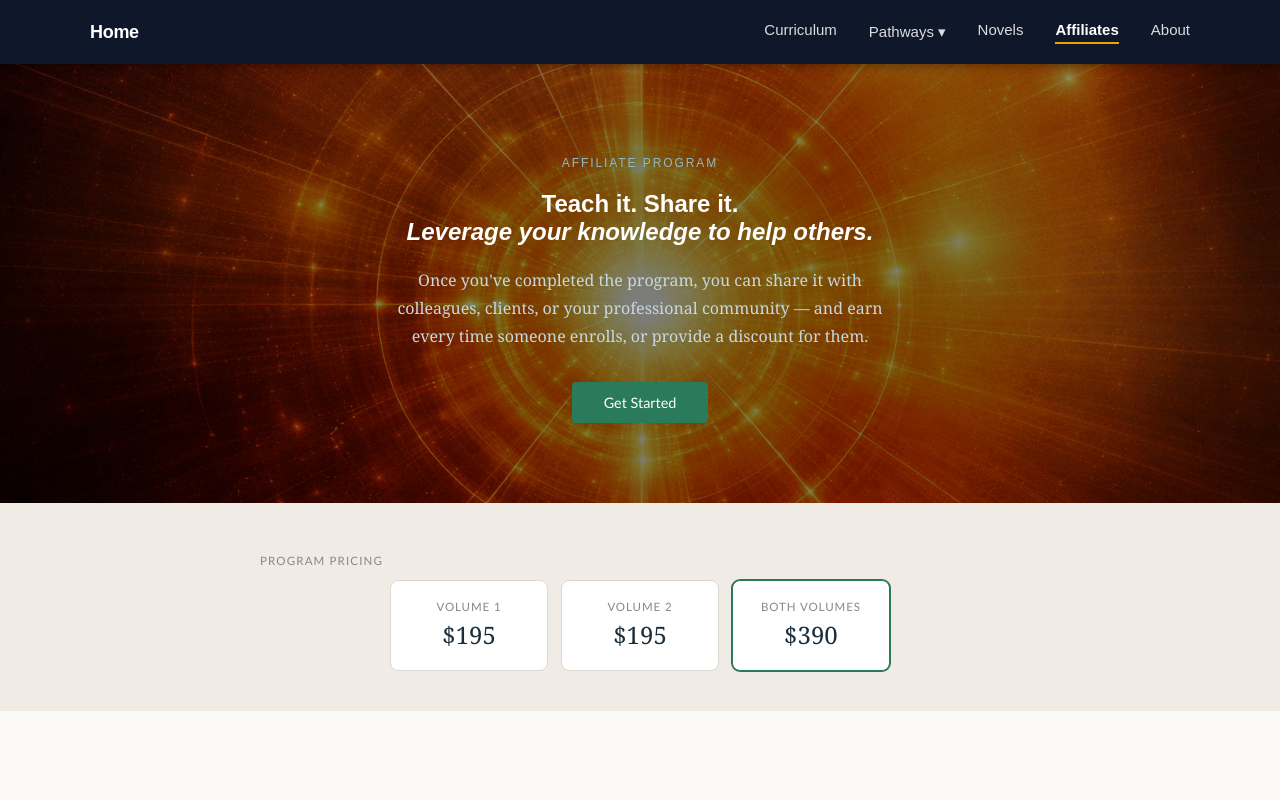
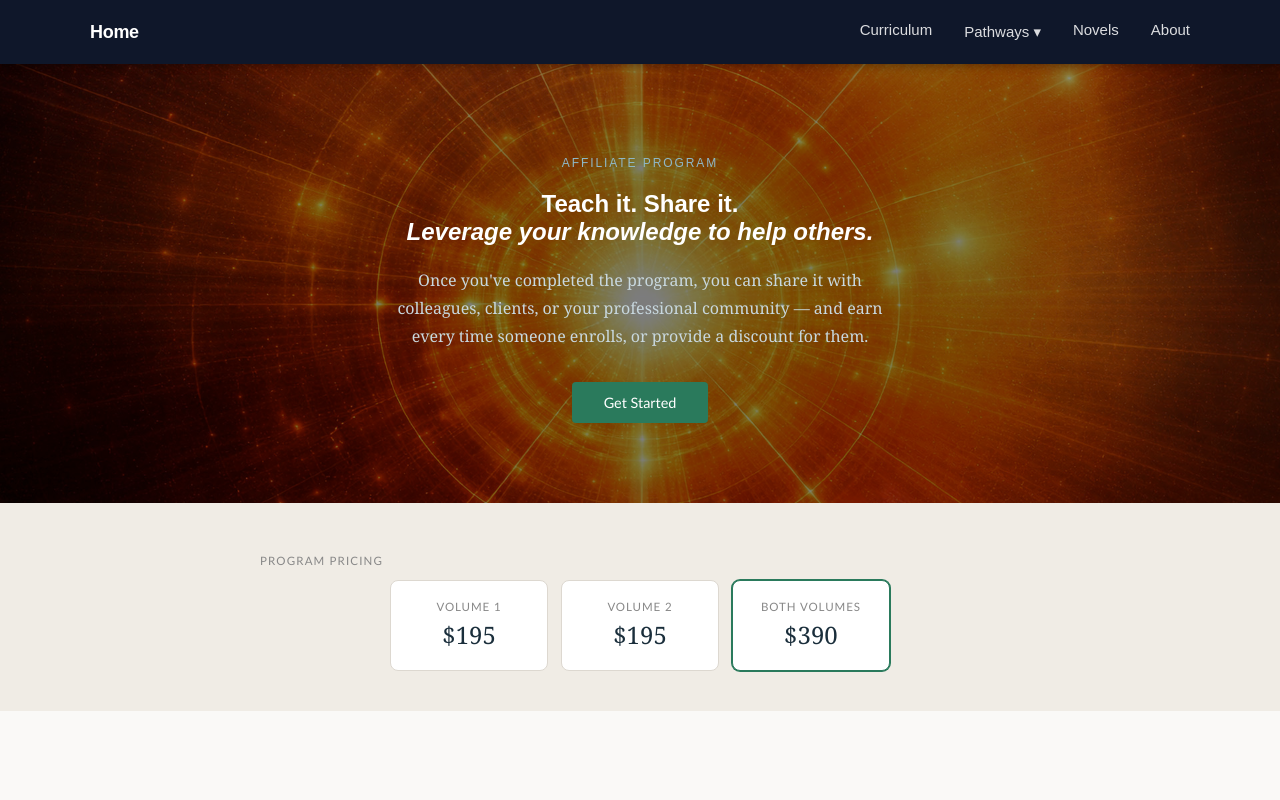
Before and after one commit to Suchocki88/UnderstandingAI.ai, a Next.js app: page /affiliate in a window 1280 px wide. Shown: the top 800 px of the page. Built offline with nearby package versions, Linux system fonts and the light colour scheme.

Commit message:
Update layout.tsx

```diff
--- a/app/layout.tsx
+++ b/app/layout.tsx
@@ -91,7 +91,7 @@ export default function RootLayout({
                   Pathways ▾
                 </span>
                 <div className="dropdown-menu">
-                                    <Link href="/academy" style={dropdownItem}>
+                  <Link href="/academy" style={dropdownItem}>
                     Conceptual Academy — Professional Development
                   </Link>
                   <Link href="/pocketlab" style={dropdownItem}>
@@ -100,7 +100,6 @@ export default function RootLayout({
                   <Link href="/humanities" style={dropdownItem}>
                     Humanities — English &amp; Interdisciplinary
                   </Link>
-
                 </div>
               </div>
 
@@ -116,18 +115,7 @@ export default function RootLayout({
               >
                 Novels
               </Link>
-<Link
-  href="/affiliate"
-  style={{
-    ...navLink,
-    fontWeight: pathname === "/affiliate" ? 700 : 500,
-    color: pathname === "/affiliate" ? "white" : "rgba(255,255,255,0.85)",
-    borderBottom: pathname === "/affiliate" ? "2px solid #f59e0b" : "2px solid transparent",
-    paddingBottom: 4,
-  }}
->
-  Affiliates
-</Link>
+
               <Link
                 href="/about"
                 style={{
@@ -176,8 +164,6 @@ export default function RootLayout({
             <Link href="/curriculum" style={{ color: "rgba(255,255,255,0.6)", textDecoration: "none" }}>Curriculum</Link>
             {" · "}
             <Link href="/novels" style={{ color: "rgba(255,255,255,0.6)", textDecoration: "none" }}>Novels</Link>
-            {" · "}
-<Link href="/affiliate" style={{ color: "rgba(255,255,255,0.6)", textDecoration: "none" }}>Affiliates</Link>
           </p>
         </footer>
 
```
